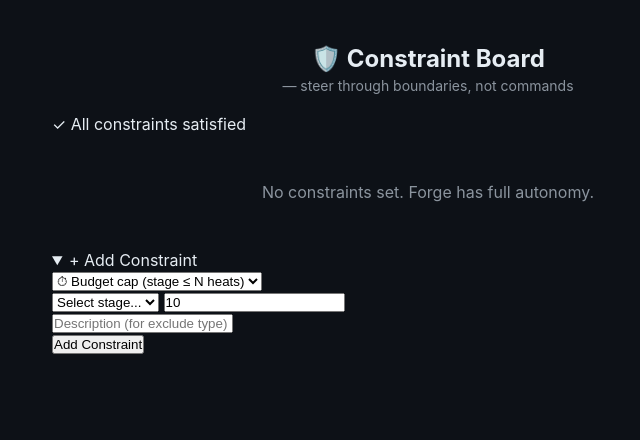
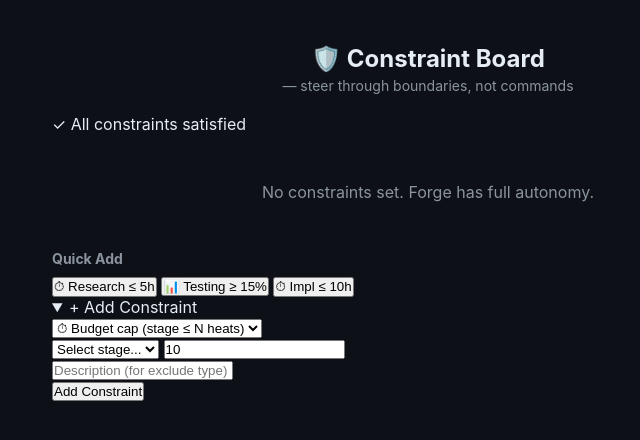
Before and after one commit to mangeshgupte/smithy2, a FastAPI app: template ui-constraint-board/templates/index.html in a window 1280 px wide. Shown: the top 440 px of the page, without its empty margins (212-852 px from the left). Run offline with FastAPI, Linux system fonts and the light colour scheme; the template is opened without the code that fills it, so the values that code supplies are empty.

Commit message:
[implementation] Constraint Board: toggle activate/deactivate, quick templates (research≤5, testing≥15%, impl≤10), show inactive constraints

```diff
--- a/ui-constraint-board/templates/index.html
+++ b/ui-constraint-board/templates/index.html
@@ -25,7 +25,7 @@
 
     <div class="constraint-list">
         {% for c in constraints %}
-        {% if c.status == 'active' %}
+        {% if c.status in ['active', 'inactive'] %}
         <div class="constraint-card type-{{ c.type }} {{ 'violated' if not c.get('_ok', True) }}">
             <div class="constraint-icon">
                 {% if c.type == 'budget_cap' %}⏱{% elif c.type == 'floor' %}📊{% elif c.type == 'exclude' %}🚫{% endif %}
@@ -43,7 +43,10 @@
                 </div>
                 {% endif %}
             </div>
-            <form method="post" action="/remove/{{ c.id }}" class="remove-form">
+            <form method="post" action="/toggle/{{ c.id }}" style="display:inline">
+                <button type="submit" class="toggle-btn" title="{% if c.status == 'active' %}Pause{% else %}Activate{% endif %}">{% if c.status == 'active' %}⏸{% else %}▶{% endif %}</button>
+            </form>
+            <form method="post" action="/remove/{{ c.id }}" class="remove-form" style="display:inline">
                 <button type="submit" class="remove-btn" title="Remove">✕</button>
             </form>
         </div>
@@ -53,6 +56,24 @@
         {% if not constraints %}
         <div class="empty">No constraints set. Forge has full autonomy.</div>
         {% endif %}
+    </div>
+
+    <div class="quick-templates">
+        <h2 style="font-size: 14px; color: var(--text-muted); margin-bottom: 8px;">Quick Add</h2>
+        <div class="template-row">
+            <form method="post" action="/add" style="display:inline">
+                <input type="hidden" name="type" value="budget_cap"><input type="hidden" name="stage" value="research"><input type="hidden" name="value" value="5"><input type="hidden" name="description" value="">
+                <button type="submit" class="template-btn">⏱ Research ≤ 5h</button>
+            </form>
+            <form method="post" action="/add" style="display:inline">
+                <input type="hidden" name="type" value="floor"><input type="hidden" name="stage" value="testing"><input type="hidden" name="value" value="15"><input type="hidden" name="description" value="">
+                <button type="submit" class="template-btn">📊 Testing ≥ 15%</button>
+            </form>
+            <form method="post" action="/add" style="display:inline">
+                <input type="hidden" name="type" value="budget_cap"><input type="hidden" name="stage" value="implementation"><input type="hidden" name="value" value="10"><input type="hidden" name="description" value="">
+                <button type="submit" class="template-btn">⏱ Impl ≤ 10h</button>
+            </form>
+        </div>
     </div>
 
     <details class="add-section" open>
```
Also changed, not shown: ui-constraint-board/app.py (+11 -0 lines), ui-constraint-board/static/style.css (+12 -0 lines).
